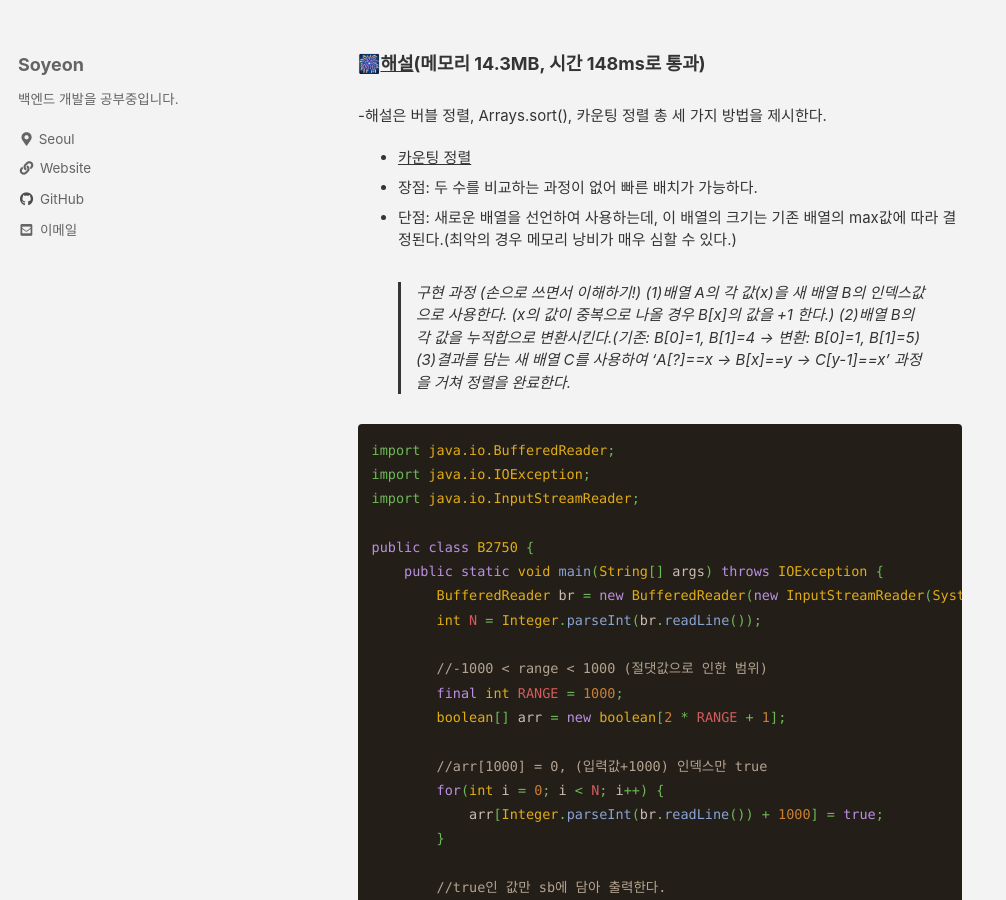
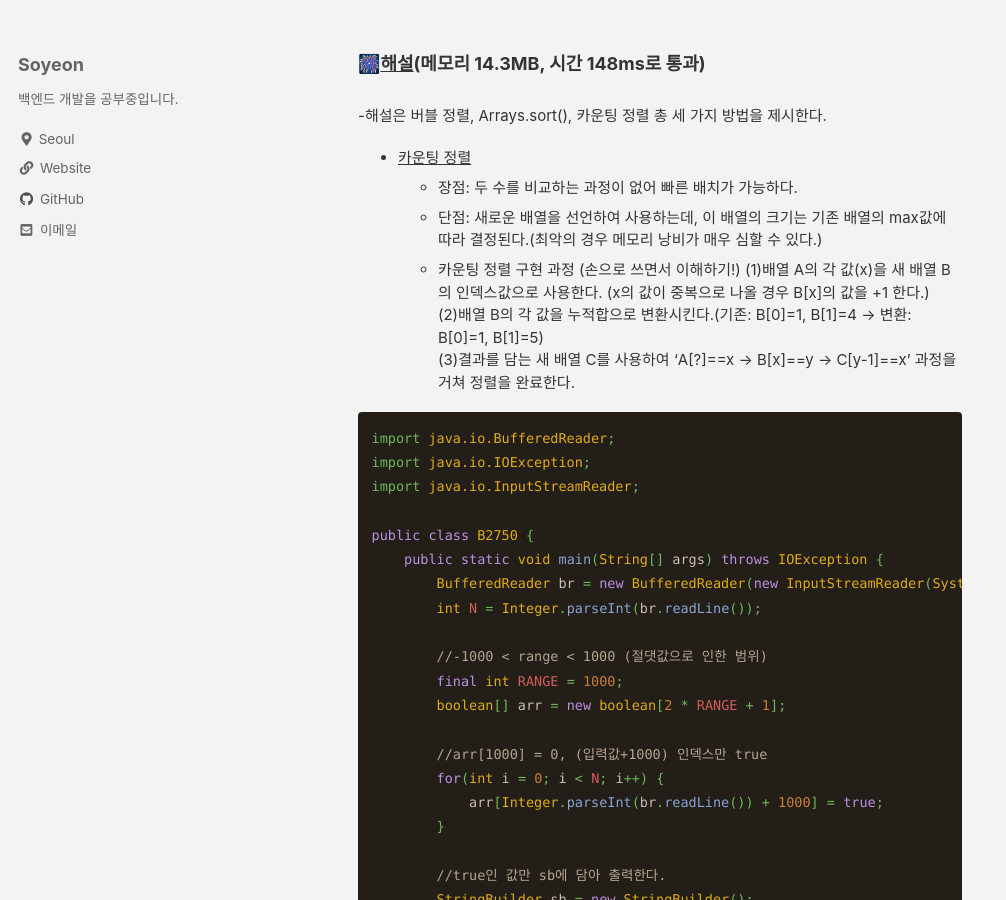
Before and after one commit to liv660/liv660.github.io, a Jekyll site: the page built from _posts/TIL/21.08.study/2021-08-19-210819.md, in a window 1280 px wide and 900 px high, scrolled down 1355 px. Shown: the whole window, without its empty margins (0-1006 px from the left). Built offline with Jekyll 4.4.1, drawn with Linux system fonts in a browser that asks for light colours; cached includes are drawn as plain includes.

Commit message:
Update 08.19 #2750 algorithm

````diff
--- a/_posts/TIL/21.08.study/2021-08-19-210819.md
+++ b/_posts/TIL/21.08.study/2021-08-19-210819.md
@@ -56,12 +56,12 @@ categories:
 -해설은 버블 정렬, Arrays.sort(), 카운팅 정렬 총 세 가지 방법을 제시한다.<br>
 
 * [카운팅 정렬](https://st-lab.tistory.com/104)
-- 장점: 두 수를 비교하는 과정이 없어 빠른 배치가 가능하다.
-- 단점: 새로운 배열을 선언하여 사용하는데, 이 배열의 크기는 기존 배열의 max값에 따라 결정된다.(최악의 경우 메모리 낭비가 매우 심할 수 있다.)
-> 구현 과정 (손으로 쓰면서 이해하기!)
-(1)배열 A의 각 값(x)을 새 배열 B의 인덱스값으로 사용한다. (x의 값이 중복으로 나올 경우 B[x]의 값을 +1 한다.)
-(2)배열 B의 각 값을 누적합으로 변환시킨다.(기존: B[0]=1, B[1]=4 -> 변환: B[0]=1, B[1]=5)
-(3)결과를 담는 새 배열 C를 사용하여 'A[?]==x -> B[x]==y -> C[y-1]==x' 과정을 거쳐 정렬을 완료한다.
+  - 장점: 두 수를 비교하는 과정이 없어 빠른 배치가 가능하다.
+  - 단점: 새로운 배열을 선언하여 사용하는데, 이 배열의 크기는 기존 배열의 max값에 따라 결정된다.(최악의 경우 메모리 낭비가 매우 심할 수 있다.)
+  - 카운팅 정렬 구현 과정 (손으로 쓰면서 이해하기!)
+  (1)배열 A의 각 값(x)을 새 배열 B의 인덱스값으로 사용한다. (x의 값이 중복으로 나올 경우 B[x]의 값을 +1 한다.)<br>
+  (2)배열 B의 각 값을 누적합으로 변환시킨다.(기존: B[0]=1, B[1]=4 -> 변환: B[0]=1, B[1]=5)<br>
+  (3)결과를 담는 새 배열 C를 사용하여 'A[?]==x -> B[x]==y -> C[y-1]==x' 과정을 거쳐 정렬을 완료한다.<br>
 
 
 ```java
````
